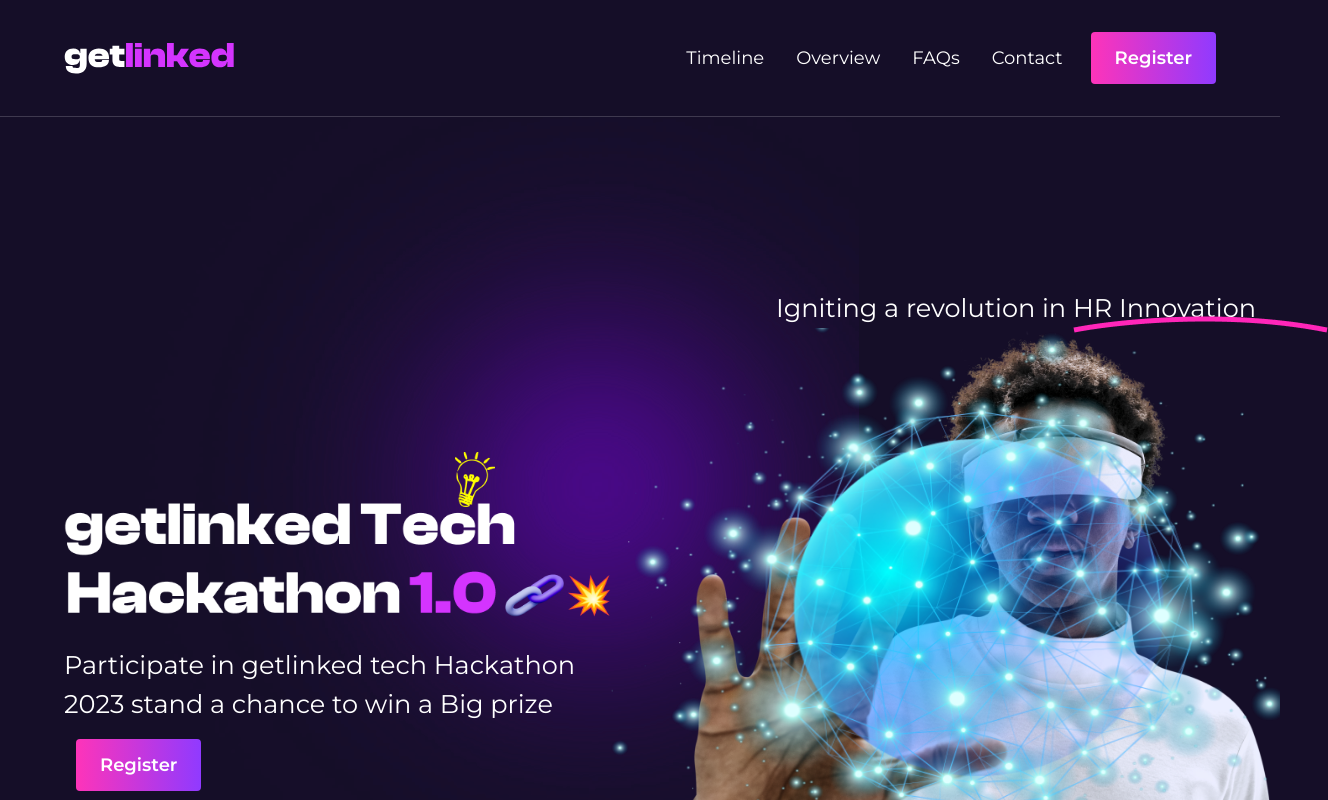
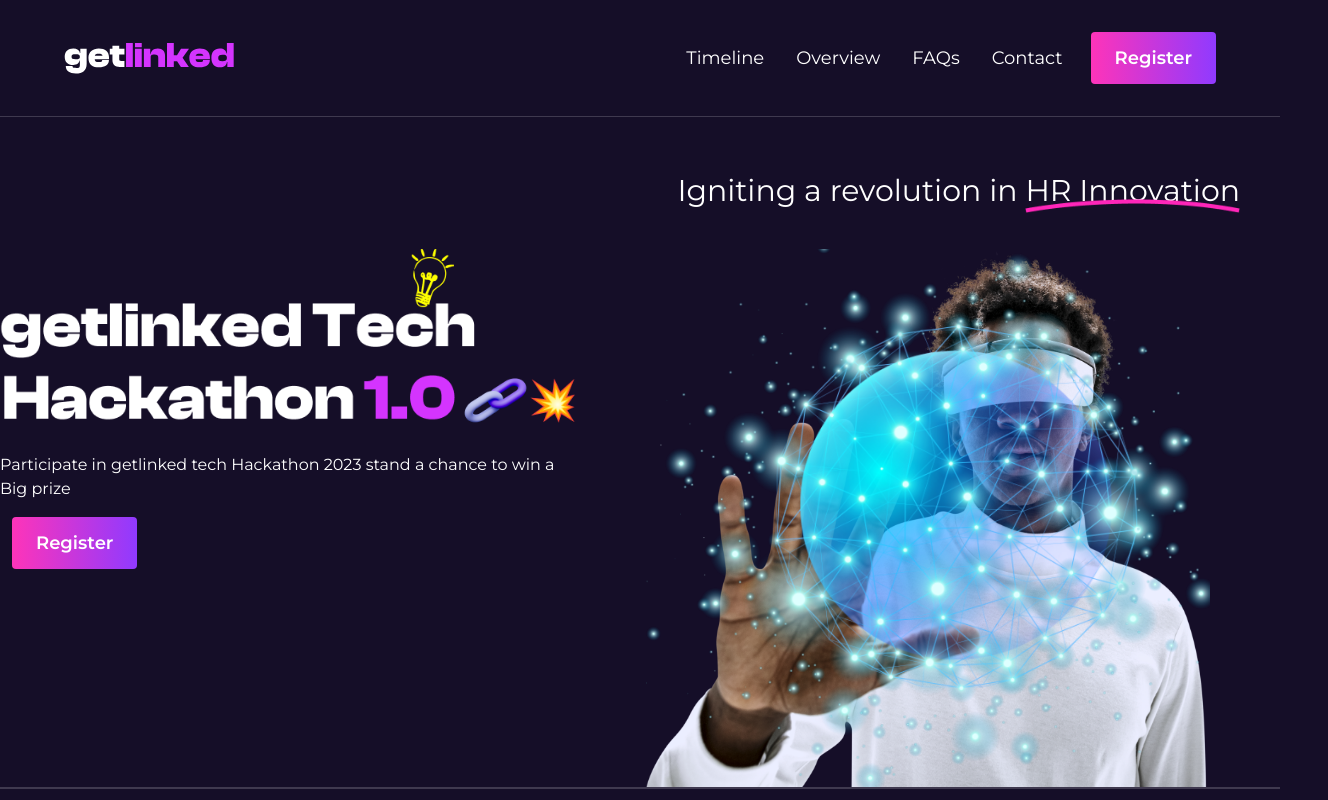
Before and after one commit to SageKyle/getlinked, a React (Vite) app: page / in a window 1280 px wide. Shown: the top 800 px of the page, 1328 px wide, since content can reach past the window. Built offline with nearby package versions, Linux system fonts and the light colour scheme.

Commit message:
home: update styles for hero and navbar components

```diff
--- a/src/components/Hero.jsx
+++ b/src/components/Hero.jsx
@@ -1,4 +1,5 @@
 // import UnderlineImage from '../assets/icons/purple-underline.png'
+import PurpleLine from '../assets/icons/purple-underline.png'
 import BlueFlare from '../assets/images/blue-blob-with-flare.png'
 import TitleImage from '../assets/images/getlinked-title.png'
 import Illustration from '../assets/images/man-wearing-smart-glasses-touching-virtual-screen.png'
@@ -6,15 +7,27 @@
 
 export default function Hero() {
 	return (
-		<article className="w-full flex flex-col items-end justify-end pt-16 lg:h-screen border-b-2 border-primary-border glow-bg relative">
-			<h2 className="mt-4 mr-6">
+		<article className="w-full flex flex-col items-center justify-end gap-4 lg:items-end lg:justify-end pt-6 h-auto lg:h-[calc(100vh-8rem)] border-b-2 border-primary-border relative">
+			<h2 className="w-4/5 text-center text-xl mx-auto lg:w-fit lg:mr-10 mb-auto mt-8 lg:text-3xl lg:ml-auto">
 				Igniting a revolution in{' '}
-				<span className="purple-underline">HR Innovation</span>
+				<span className="inline-block relative">
+					HR Innovation
+					<img
+						src={PurpleLine}
+						aria-hidden
+						className="inline-block absolute right-0 left-0 -bottom-1 "
+						alt=""
+					/>
+				</span>
 			</h2>
-			<section className="w-full h-4/5 grid items-center justify-between lg:grid-cols-[auto_55%] pl-16">
-				<div className="w-full h-auto">
-					<img src={TitleImage} alt="Getlinked Tech Hackathon 1.0" />
-					<p className="my-4 relative">
+			<section className="w-full h-auto px-6 mt-6 pb-0 lg:h-[90%] flex flex-col items-center justify-end lg:justify-center lg:grid lg:grid-cols-[auto_55%] lg:px-0 lg:pb-0">
+				<div className="w-full h-auto lg:h-full">
+					<img
+						src={TitleImage}
+						alt="Getlinked Tech Hackathon 1.0"
+						className="max-w-[17rem] object-contain w-full lg:max-w-none lg:ml-0"
+					/>
+					<p className="my-4 text-base">
 						Participate in getlinked tech Hackathon 2023 stand a chance to win a
 						Big prize
 					</p>
@@ -23,7 +36,7 @@
 
 					<div className="countdown"></div>
 				</div>
-				<div className="w-full h-full relative flex items-end justify-end">
+				<div className="w-4/5 h-[26rem] mx-auto lg:h-full relative flex lg:items-end lg:justify-end mt-auto">
 					<img
 						src={BlueFlare}
 						alt="blue bubble flare"
@@ -32,7 +45,7 @@
 					<img
 						src={Illustration}
 						alt="a man wearing smart glasses touching virtual screen in the background"
-						className="inline-block w-full h-full absolute bottom-0 top-0 z-[1]"
+						className="inline-block w-full h-full absolute left-0 right-0 lg:left-auto lg:right-auto lg:bottom-0 lg:top-0 z-[1]"
 					/>
 				</div>
 			</section>
--- a/src/components/Navbar.jsx
+++ b/src/components/Navbar.jsx
@@ -9,7 +9,7 @@
 	const [showNav, toggleShowNav] = useState(false)
 	return (
 		<header
-			className={`w-full text-lg justify-between capitalize flex items-center py-8 px-16 relative border-b border-primary-border`}
+			className={`w-full text-lg justify-between capitalize flex items-center py-8 px-6 lg:px-16 relative border-b border-primary-border`}
 		>
 			<NavLink to={'/'}>
 				<img src={Logo} className="inline-block mr-auto" alt="getlinked" />
@@ -19,7 +19,7 @@
 					role="navigation"
 					className={`flex items-center justify-center gap-4 absolute inset-0 w-full flex-col transition-all duration-500 ease-in-out bg-[#150e28] lg:static lg:bg-transparent lg:h-auto lg:flex-row lg:w-fit ${
 						showNav
-							? 'translate-y-0 z-[2] h-screen'
+							? 'translate-y-0 z-10 h-screen'
 							: '-translate-y-[30rem] -z-[5] lg:translate-y-0 lg:z-auto'
 					}`}
 				>
--- a/src/index.css
+++ b/src/index.css
@@ -45,23 +45,6 @@
 	margin: 0;
 	padding: 0;
 	box-sizing: border-box;
-}
-
-.purple-underline {
-	display: inline-block;
-	position: relative;
-	width: fit-content;
-	object-fit: contain;
-}
-
-.purple-underline::after {
-	display: flex;
-	content: url('./assets/icons/purple-underline.png');
-	position: absolute;
-	width: 2rem;
-	top: 1rem;
-	/* left: 0;
-	right: 0; */
 }
 
 .glow-bg {
```
